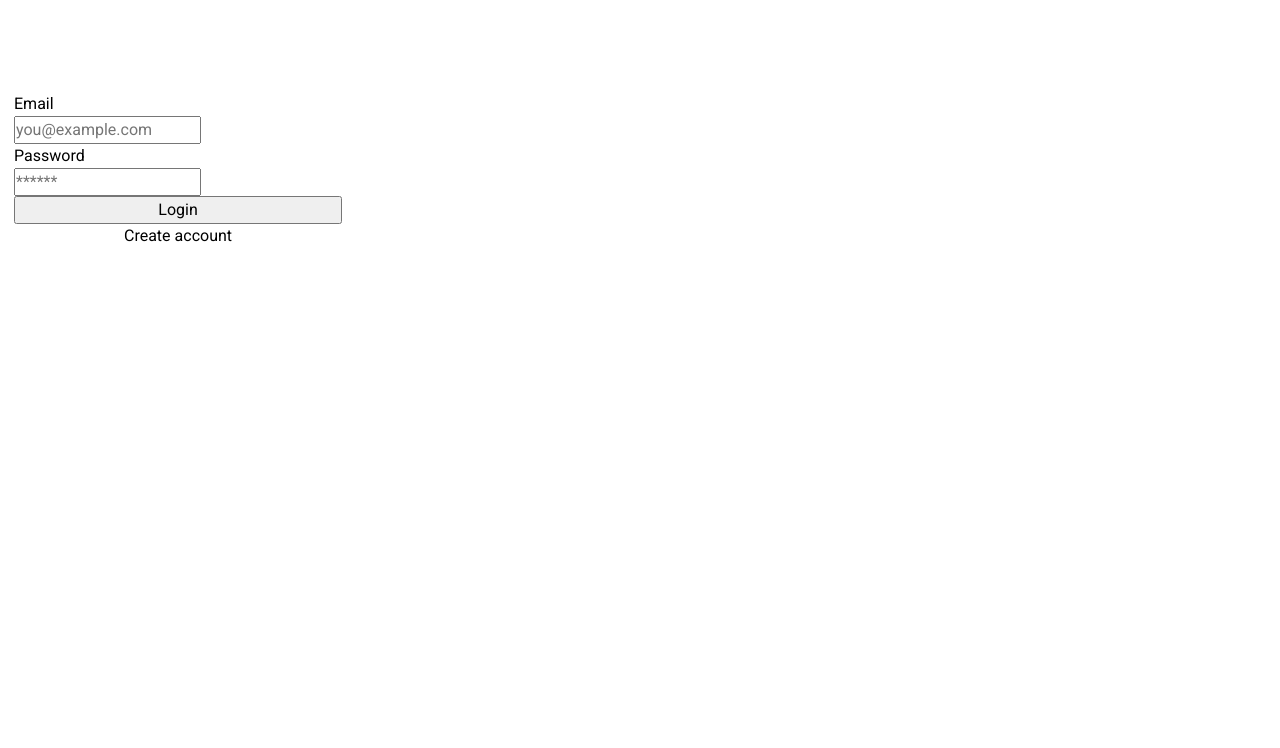
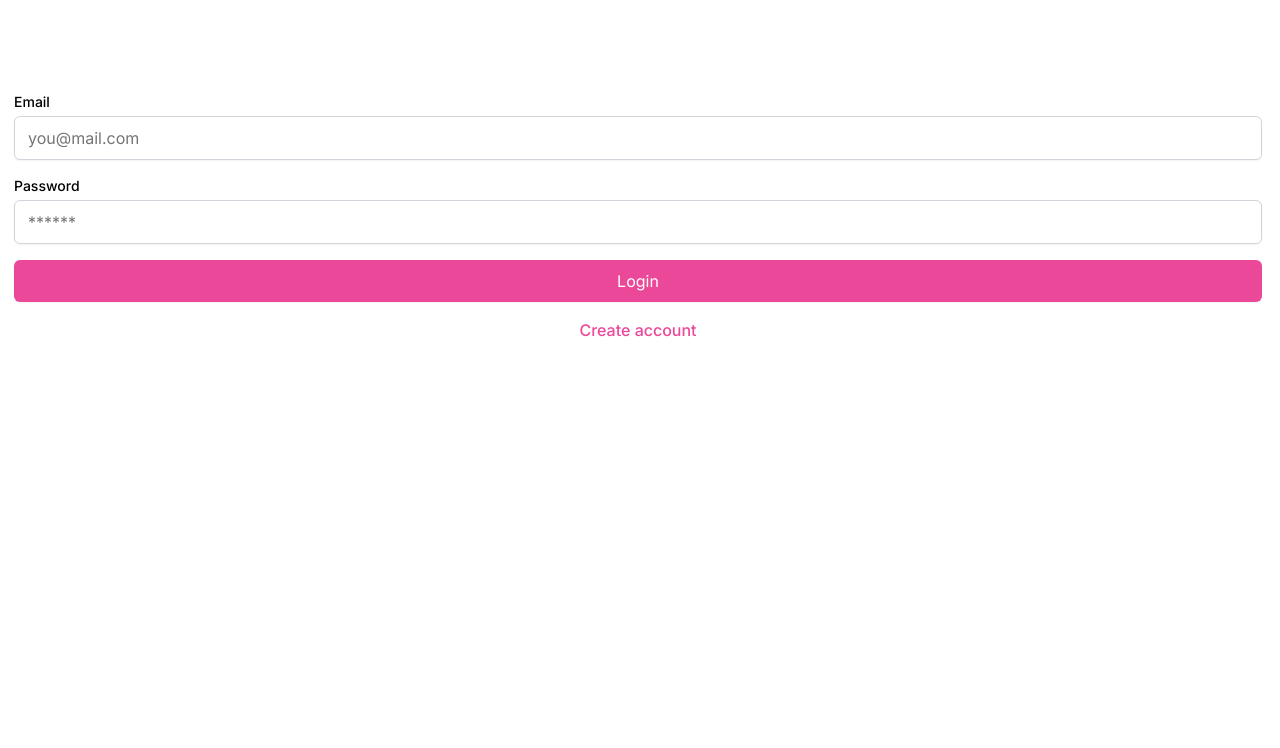
Before and after one commit to jewelazo/doable, a plain HTML site: page templates/pages/login.html in a window 1280 px wide. Shown: the part 52-800 px from the top of the page. Drawn offline with Linux system fonts and the light colour scheme.

Commit message:
add css to login and signup

```diff
--- a/assets/stylesheets/base/global.css
+++ b/assets/stylesheets/base/global.css
@@ -1,109 +1,5 @@
-:root {
-  --font-black: #262626;
-  --font-dark-grey: #595959;
-  --font-grey: #BFBFBF;
-  --font-blue: #2962FF;
-  --font-red: #F5222D;
-  --color-white: #ffffff;
-  --background-light-gray: #E5E5E5;
-  --color-black-borders: #000000;
-  --color-grey-hover: #F5F5F5;
-  --color-grey-btn-new-category: #E8EAED;
-  --border-gray: 1px solid rgba(0, 0, 0, 0.12);
+@import url("https://fonts.googleapis.com/css2?family=Inter:wght@100;200;300;400;500;600;700;800;900&display=swap");
+
+body{
+    font-family: "Inter";
 }
-
-body {
-  font-family: var(--primary-font);
-  font-weight: normal;
-  width: 360px;
-  height: 640px;
-}
-
-* {
-  margin: 0;
-  padding: 0;
-  box-sizing: border-box;
-  font-family: Roboto;
-}
-
-h2 {
-  font-family: Inter;
-  font-style: normal;
-  font-weight: normal;
-  font-size: 30px;
-  line-height: 40px;
-  text-align: center;
-  color: var(--font-black);
-}
-
-h3 {
-  font-family: Roboto;
-  font-style: normal;
-  font-weight: normal;
-  font-size: 20px;
-  line-height: 32px;
-  text-align: left;
-  color: var(--font-black);
-}
-
-h5 {
-  font-family: Inter;
-  font-style: normal;
-  font-weight: normal;
-  font-size: 16px;
-  line-height: 24px;
-  color: var(--font-black);
-}
-
-/* label {
-  font-family: Roboto;
-  font-style: normal;
-  font-weight: normal;
-  font-size: 18px;
-  line-height: 24px;
-  color: var(--font-black);
-}
-
-input {
-  background: var(--background-white);
-  border: var(--border-blue);
-  border-radius: 8px;
-  height: 40px;
-  padding: 5px;
-}
-
-button {
-  padding: 8px 16px;
-  height: 40px;
-  font-weight: bold;
-  font-size: 16px;
-  line-height: 24px;
-  color: var(--font-white);
-  background: var(--background-blue);
-  border-radius: 8px;
-  border: none;
-}
-
-a {
-  font-family: Roboto;
-  font-style: normal;
-  font-weight: normal;
-  font-size: 14px;
-  line-height: 24px;
-  color: var(--font-blue);
-  text-decoration: none;
-}
-
-a i {
-  pointer-events: none;
-}
-
-.js-content {
-  margin-bottom: 100px;
-}
-
-.logout {
-  display: block;
-  text-align: right;
-  padding: 10px 38px;
-} */
--- a/assets/stylesheets/base/typography.css
+++ /dev/null
@@ -1,12 +0,0 @@
-@import url("https://fonts.googleapis.com/css2?family=Roboto:ital,wght@0,100;0,300;0,400;0,500;0,700;0,900;1,100;1,300;1,400;1,500;1,700;1,900&display=swap");
-
-:root {
-  --primary-font: "Roboto", -apple-system, BlinkMacSystemFont, "Segoe UI",
-    Oxygen, Ubuntu, Cantarell, "Open Sans", "Helvetica Neue", sans-serif;
-  /* --secondary-font: "Montserrat", -apple-system, BlinkMacSystemFont, "Segoe UI",
-    Roboto, Oxygen, Ubuntu, Cantarell, "Open Sans", "Helvetica Neue", sans-serif; */
-}
-
-.header {
-  font-family: var(--primary-font);
-}
--- a/assets/stylesheets/components/login.css
+++ b/assets/stylesheets/components/login.css
@@ -2,20 +2,67 @@
     padding: 12px 131px 12px 129px;
     background-color: #E5E7EB;
 }
+.header-login img{
+    margin: 0 auto;
+}
 .container-login{
-    padding: 96px 18px 250px 14px;
+    padding: 96px 18px 290px 14px;
 }
-/* .email-input{
-    padding: 9px 13px;
-} */
+
+form{
+    display: grid;
+    gap: 16px;
+}
+label{
+    font-family: Inter;
+    font-style: normal;
+    font-weight: 500;
+    font-size: 14px;
+    line-height: 20px;
+}
+form div{
+    display: flex;
+    flex-direction: column;
+    gap: 4px;
+}
+input{
+    background: #FFFFFF;
+    border: 1px solid #D1D5DB;
+    box-sizing: border-box;
+    box-shadow: 0px 1px 2px rgba(0, 0, 0, 0.05);
+    border-radius: 6px;
+    padding-top: 9px;
+    padding-bottom: 9px;
+    padding-left: 13px;
+}
+input::placeholder{
+    font-family: Inter;
+    font-style: normal;
+    font-weight: normal;
+    font-size: 16px;
+    line-height: 24px;
+}
 .btn-submit{
-    width: 328px;
+    background: #EC4899;
+    box-shadow: 0px 1px 2px rgba(0, 0, 0, 0.05);
+    border: none;
+    border-radius: 6px;
+    padding: 9px 142.5px 9px 142.5px;
+    font-style: normal;
+    font-weight: 500;
+    font-size: 16px;
+    line-height: 24px;
+    color: #FFFFFF;
+    cursor: pointer;
 }
-.link-create-account{
-    text-decoration: none;
+span{
+    font-style: normal;
+    font-weight: 500;
+    font-size: 16px;
+    line-height: 24px;
+    text-align: center;
+    display: block;
+    margin-top: 16px;
+    color: #EC4899;
+    cursor: pointer;
 }
-.div-create-account{
-    display: flex;
-    width: 328px;
-    justify-content: center;
-}
--- a/style.css
+++ b/style.css
@@ -1,5 +1,4 @@
 @import './assets/stylesheets/base/reset.css';
 @import './assets/stylesheets/base/global.css';
-@import './assets/stylesheets/base/typography.css';
 @import './assets/stylesheets/components/login.css';
 @import './assets/stylesheets/components/task-home.css';
--- a/templates/pages/login.html
+++ b/templates/pages/login.html
@@ -13,19 +13,17 @@
     </div>
     <div class="container-login">
         <form action="">
-            <div class="email-form">
+            <div>
                 <label for="">Email</label>
-                <div class="email-input"><input type="text" placeholder="you@example.com"></div>
+                <input type="text" placeholder="you@mail.com">
             </div>
-            <div class="email-form">
+            <div>
                 <label for="">Password</label>
-                <div class="email-input"><input type="password" placeholder="******"></div>
+                <input type="password" placeholder="******">
             </div>
             <button class="btn-submit" type="submit">Login</button>
         </form>
-        <div class="div-create-account"><a class="link-create-account href=">Create account</a></div>
-
-
+        <span>Create account</span>
     </div>
 
 
```
Also changed, not shown: assets/stylesheets/base/utils.css (deleted, +0 -98 lines), templates/pages/singup.html (+6 -8 lines).
